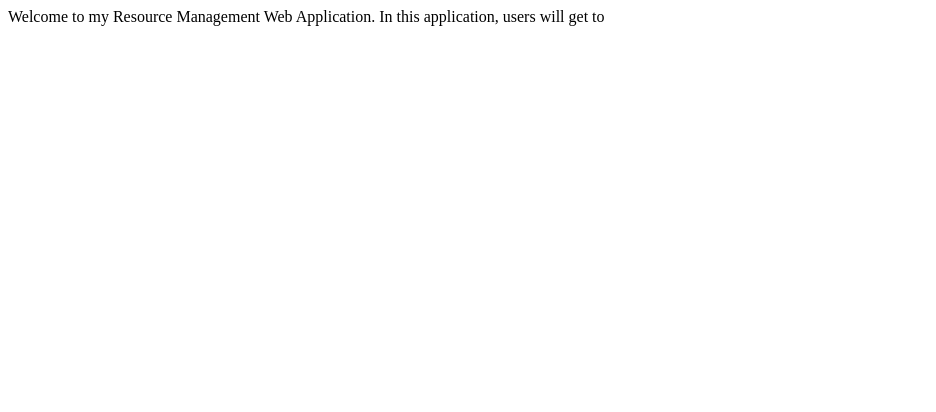
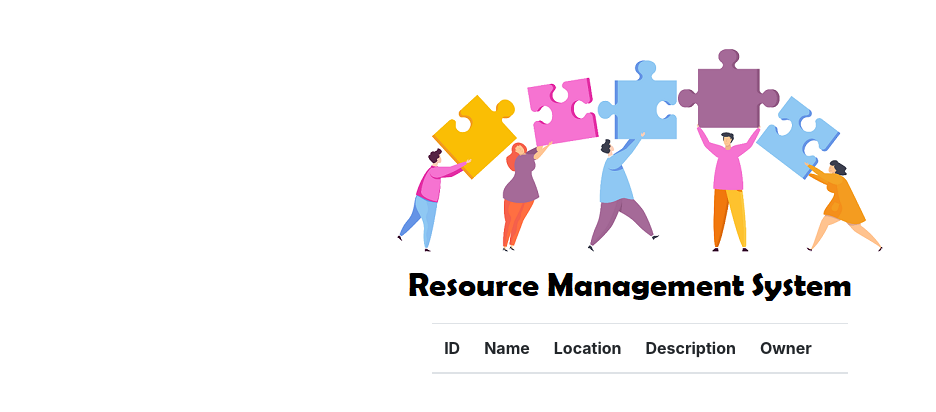
Before and after one commit to yikthongg/resource-mgmt, a website: page public/index.html in a window 1280 px wide. Shown: the whole page, without its empty margins (0-936 px from the left). Drawn offline with nearby package versions, Linux system fonts and the light colour scheme; no server answers.

Commit message:
Implemented the frontend for view-resource

```diff
--- /dev/null
+++ b/public/css/styles.css
@@ -0,0 +1,3 @@
+.table-striped-custom tbody tr:nth-of-type(odd) {
+    background-color: #f2f2f2; /* Alternate row colour */
+}
--- a/public/index.html
+++ b/public/index.html
@@ -1,7 +1,47 @@
-<html>
-    <head>
-        <title>DVOPS - Resource Management Web App</title>
-    </head>
-    <body>
-        Welcome to my Resource Management Web Application. In this application, users will get to
-    </body>
+<!DOCTYPE html>
+
+<head>
+    <meta charset="UTF-8">
+    <meta name="viewport" content="width=device-width, initial-scale=1.0">
+    <title>DVOPS - Resource Management Web App</title>
+    <script src="https://code.jquery.com/jquery-3.5.1.slim.min.js"></script>
+    <script src="https://cdn.jsdelivr.net/npm/@popperjs/core@2.5.3/dist/umd/popper.min.js"></script>
+    <script src="https://maxcdn.bootstrapcdn.com/bootstrap/4.5.2/js/bootstrap.min.js"></script>
+    <link href="https://maxcdn.bootstrapcdn.com/bootstrap/4.5.2/css/bootstrap.min.css" rel="stylesheet">
+    <script src="js/view-resources.js"></script>
+    <link rel="stylesheet" href="css/styles.css">
+</head>
+
+<body onload="viewResources()">
+    <div class="container mt-5">
+        <div class="row justify-content-center">
+            <img src="images/logo.png">
+        </div>
+        <div class="row justify-content-center">
+            <div class="col-md-10">
+            </div>
+            <div class="col-md-2">
+            </div>
+            <div class="row justify-content-center">
+                <div class="col-md-12">
+                    <table class="table table-striped table-striped-custom">
+                        <thead>
+                            <tr>
+                                <th>ID</th>
+                                <th>Name</th>
+                                <th>Location</th>
+                                <th>Description</th>
+                                <th>Owner</th>
+                                <th></th>
+                            </tr>
+                        </thead>
+                        <tbody id="tableContent">
+                        </tbody>
+                    </table>
+                </div>
+            </div>
+        </div>
+    </div>
+</body>
+
+</html>
--- /dev/null
+++ b/public/js/view-resources.js
@@ -0,0 +1,23 @@
+function viewResources() {
+    var response = '';
+    var request = new XMLHttpRequest();
+    request.open('GET', '/view-resources', true);
+    request.setRequestHeader('Content-Type', 'application/json');
+    request.onload = function () {
+        response = JSON.parse(request.responseText);
+        var html = ''
+        for (var i = 0; i < response.length; i++) {
+            html += '<tr>' +
+                '<td>' + (i + 1) + '</td>' +
+                '<td>' + response[i].name + '</td>' +
+                '<td>' + response[i].location + '</td>' +
+                '<td>' + response[i].description + '</td>' +
+                '<td>' + response[i].owner + '</td>' +
+                '<td>' +
+                '<button type="button" class="btn btn-warning" onclick = "editResource(\'' + JSON.stringify(response[i]).replaceAll('\"', '&quot;') + '\')">Edit </button> ' +
+                '<button type="button" class="btn btn-danger" onclick = "deleteResource(\'' + response[i].id + '\')" > Delete</button > ' + '</td>' + '</tr>'
+        }
+        document.getElementById('tableContent').innerHTML = html;
+    };
+    request.send();
+}
```
Also changed, not shown: public/images/logo.png (added).
